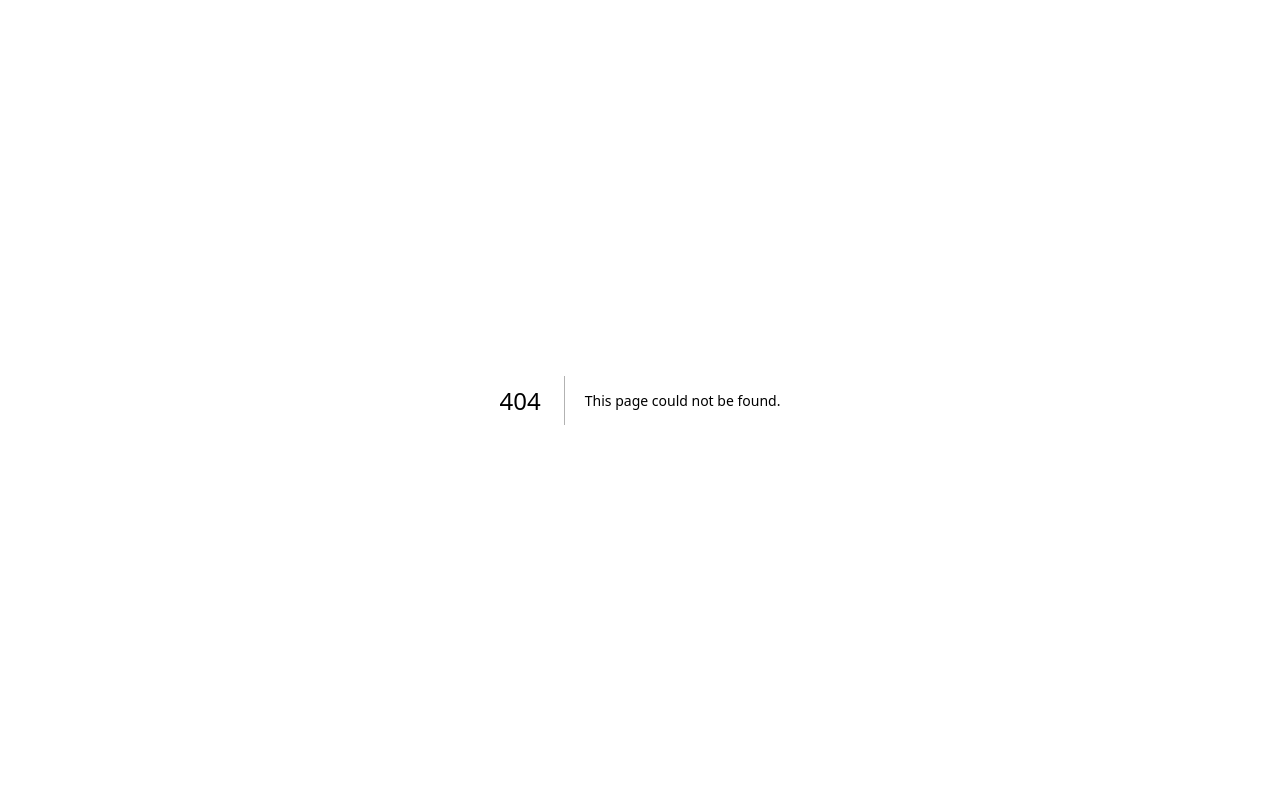
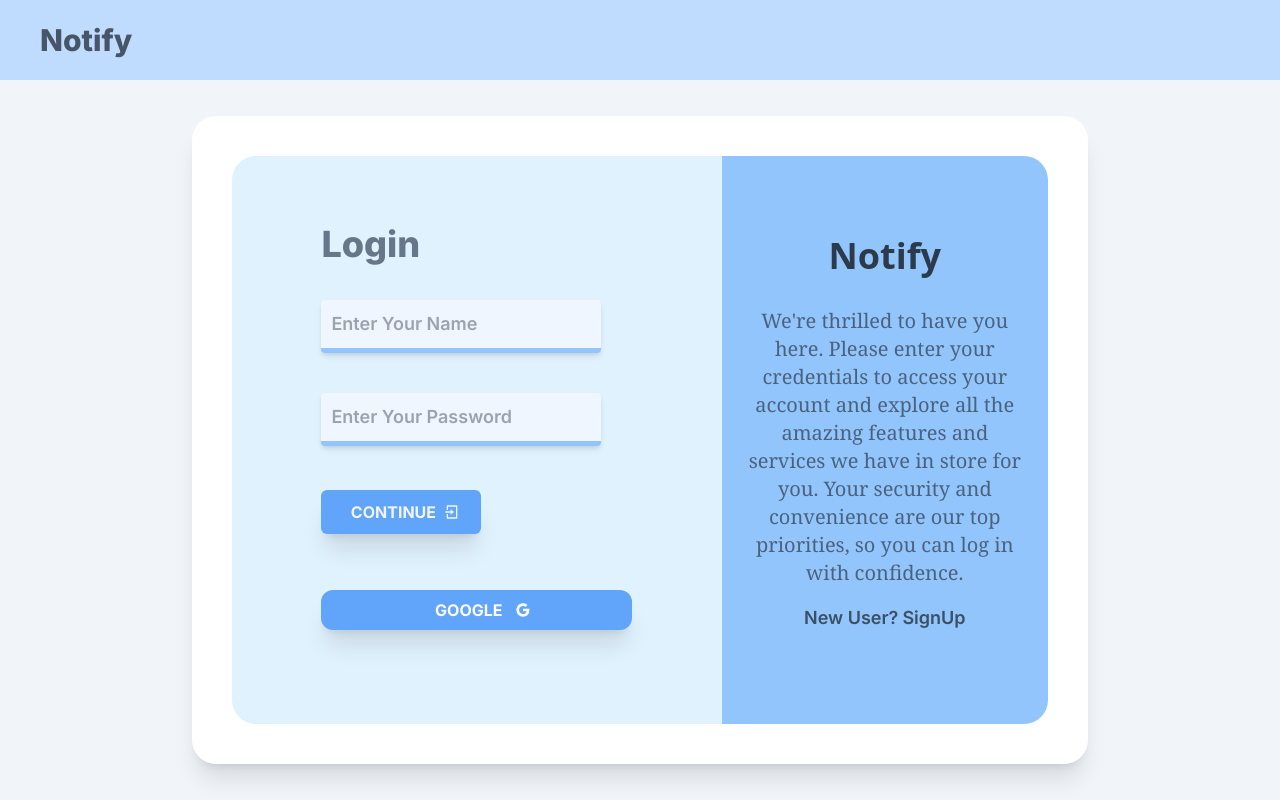
Before and after one commit to Ashu1109/pconhackathon, a Next.js app: page /login in a window 1280 px wide. Before the commit this address had no page. Built offline with nearby package versions, Linux system fonts and the light colour scheme.

Commit message:
login page added

```diff
--- /dev/null
+++ b/app/components/Navbar.jsx
@@ -0,0 +1,13 @@
+import React from 'react'
+
+const Navbar = () => {
+    return (
+        <div className='w-full flex justify-between px-8 md:px-10 shadow-3xl  items-center h-[8vh] md:h-[10vh] bg-blue-200'>
+            <div className=' font-extrabold text-slate-600 text-2xl md:text-3xl'>
+                Notify
+            </div>
+        </div>
+    )
+}
+
+export default Navbar
--- a/app/layout.js
+++ b/app/layout.js
@@ -1,3 +1,4 @@
+import Navbar from "./components/Navbar";
 import "./globals.css";
 import { Inter } from "next/font/google";
 
@@ -11,7 +12,10 @@ export const metadata = {
 export default function RootLayout({ children }) {
   return (
     <html lang="en">
-      <body className={inter.className}>{children}</body>
+      <body className={inter.className}>
+        <Navbar />
+        {children}
+      </body>
     </html>
   );
 }
--- /dev/null
+++ b/app/login/page.jsx
@@ -0,0 +1,76 @@
+'use client'
+import React, { useState } from 'react'
+import { RiGoogleFill, RiLoginBoxLine } from 'react-icons/ri'
+import Link from 'next/link'
+const Page = () => {
+    const [email, setEmail] = useState("");
+    const [password, setPassword] = useState("");
+    return (<>
+        <div className='w-[100vw] flex justify-center items-center h-[92vh] md:h-[90vh] bg-slate-100'>
+            <div className='py-0 md:py-10 w-full h-full  md:w-[70%] shadow-xl rounded-none md:rounded-3xl bg-white md:h-[90%] px-0 md:px-10  flex'>
+                <div className=' w-full md:w-[60%] bg-sky-100 rounded-3xl md:rounded-none md:rounded-s-3xl flex justify-center items-center'>
+                    <div className=' w-full h-full px-10 md:px-4 py-10 md:py-0  md:w-[70%] md:h-[90%] gap-4 flex flex-col'>
+                        <div className='pt-10  font-extrabold text-4xl text-slate-700/70'>
+                            Login
+                        </div>
+                        <div>
+                            <input type="text" value={email} onChange={(e) => { setEmail(e.target.value) }} placeholder={"Enter Your Name"} className='p-2.5 shadow-md rounded my-5 text-xl md:text-lg border-b-[5px] border-blue-300 duration-300 bg-blue-50 transition-all font-semibold focus:border-b-[7px] text-black focus:w-full w-[80%] md:w-[90%] focus:outline-none' />
+                            <input type="password" onChange={(e) => { setPassword(e.target.password) }} placeholder={"Enter Your Password"} className='p-2.5 shadow-md rounded my-5 text-xl md:text-lg border-b-[5px] border-blue-300 duration-300 bg-blue-50 transition-all font-semibold focus:border-b-[7px] text-black focus:w-full w-[80%] md:w-[90%] focus:outline-none' />
+                        </div>
+                        <div className='w-[10rem] h-[2.7rem] shadow-xl mt-2 rounded-md hover:bg-blue-500 transition-colors bg-blue-400 flex items-center cursor-pointer justify-center text-slate-100'>
+                            <div className=' flex justify-center items-center '>
+                                <button className=' text-lg md:text-base font-bold uppercase px-2 '>
+                                    Continue
+                                </button>
+                                <div>
+                                    <RiLoginBoxLine className='md:text-base text-2xl' />
+                                </div>
+                            </div>
+                        </div>
+                        <div className=' bg-blue-400 shadow-xl hover:bg-blue-500 transition mt-10 rounded-xl p-2 flex justify-center items-center'>
+                            <div className=' text-lg md:text-base font-bold uppercase text-white px-3 '>
+                                GOOGLE
+                            </div>
+                            <div>
+                                <RiGoogleFill color='white' className='md:text-base text-2xl' />
+                            </div>
+                        </div>
+                        <div className='flex gap-1 p-3 justify-center items-center font-semibold text-lg text-black/60 md:hidden'>
+                            <div>
+                                New User?
+                            </div>
+                            <Link href='/signup' className='hover:underline '>
+                                SignUp
+                            </Link>
+                        </div>
+                    </div>
+                </div>
+                <div id='color' className=' w-[40%] md:flex hidden rounded-e-3xl  bg-blue-300 justify-center items-center'>
+                    <div className='p-6 h-full flex-col justify-center flex py-20 items-center'>
+                        <div className='text-4xl flex justify-center  w-full h-[20%] font-sans font-extrabold text-black/70'>
+                            <div>
+                                Notify
+                            </div>
+                        </div>
+                        <div className='flex w-full h-[80%]'>
+                            <div className='text-xl  text-center font-medium text-black/50 font-serif'>
+                                We{"'"}re thrilled to have you here. Please enter your credentials to access your account and explore all the amazing features and services we have in store for you. Your security and convenience are our top priorities, so you can log in with confidence.
+                            </div>
+                        </div>
+                        <div className='flex gap-1 p-3 justify-center items-center font-semibold text-lg text-black/60'>
+                            <div>
+                                New User?
+                            </div>
+                            <Link href='/signup' className='hover:underline '>
+                                SignUp
+                            </Link>
+                        </div>
+                    </div>
+                </div>
+            </div >
+        </div >
+    </>
+    )
+}
+
+export default Page
```
